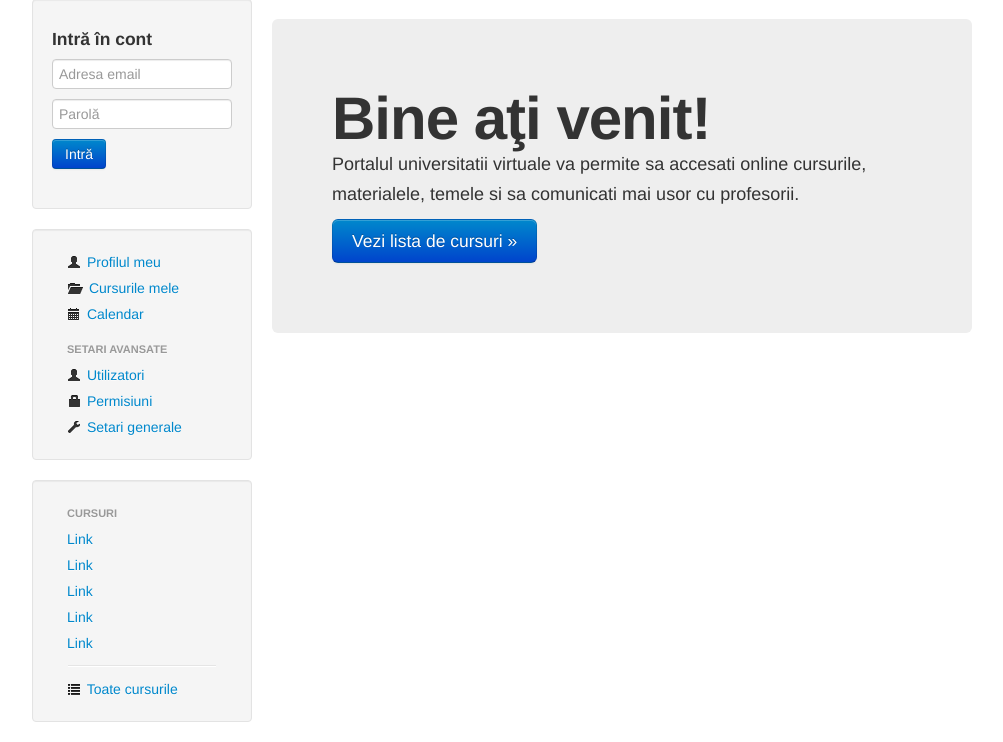
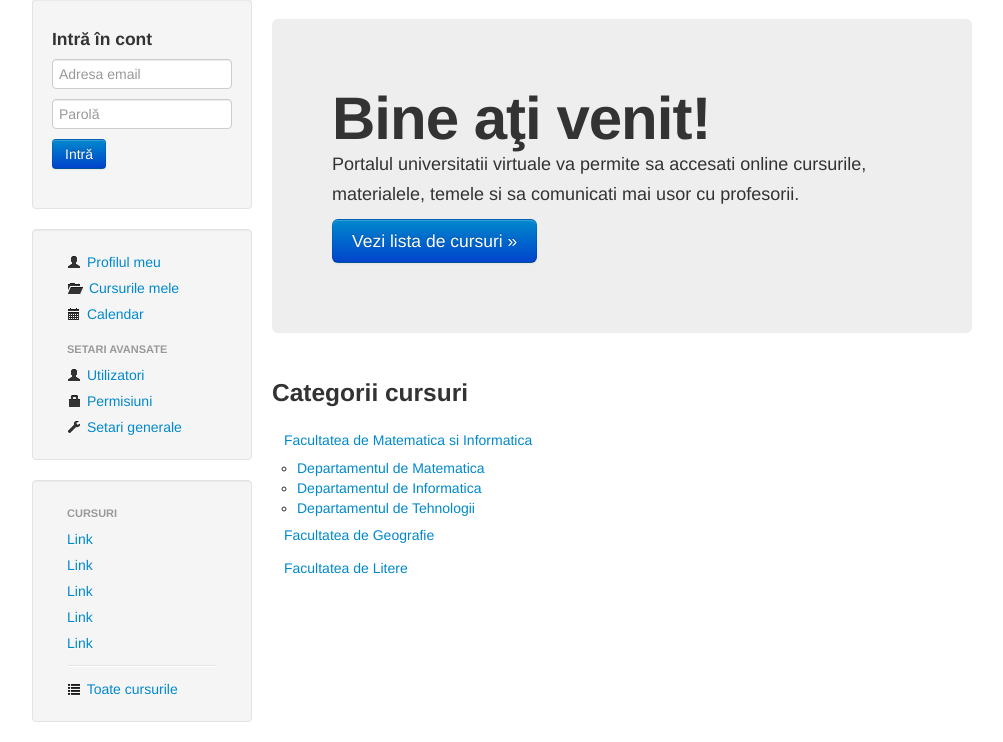
Before and after one commit to andiraduta/elearning-platform, a PHP site: page /elearning/ in a window 1280 px wide. Shown: the part 71-813 px from the top of the page, without its empty margins (128-1131 px from the left). Run offline with PHP 8.4, Linux system fonts and the light colour scheme; data that the repository does not hold is empty.

Commit message:
template

```diff
--- a/views/index.php
+++ b/views/index.php
@@ -4,3 +4,21 @@
 				<p>Portalul universitatii virtuale va permite sa accesati online cursurile, materialele, temele si sa comunicati mai usor cu profesorii.</p>
 				<p><a href="#" class="btn btn-primary btn-large">Vezi lista de cursuri &raquo;</a></p>
 			</div>
+
+			<div class="row">
+				<div class="span8">
+					<h3>Categorii cursuri</h3>
+					<ul class="nav nav-pills nav-stacked">
+						<li>
+							<a href="#">Facultatea de Matematica si Informatica</a>
+							<ul>
+								<li><a href="#">Departamentul de Matematica</a></li>
+								<li><a href="#">Departamentul de Informatica</a></li>
+								<li><a href="#">Departamentul de Tehnologii</a></li>
+							</ul>
+						</li>
+						<li><a href="#">Facultatea de Geografie</a></li>
+						<li><a href="#">Facultatea de Litere</a></li>
+					</ul>
+				</div>
+			</div>
```
